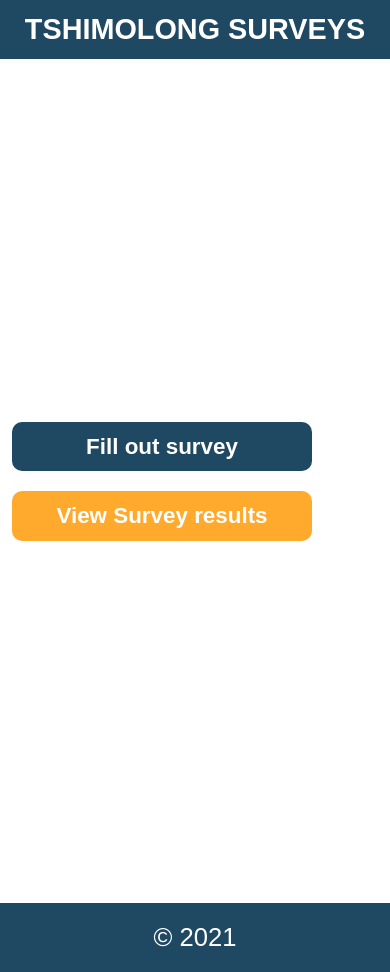
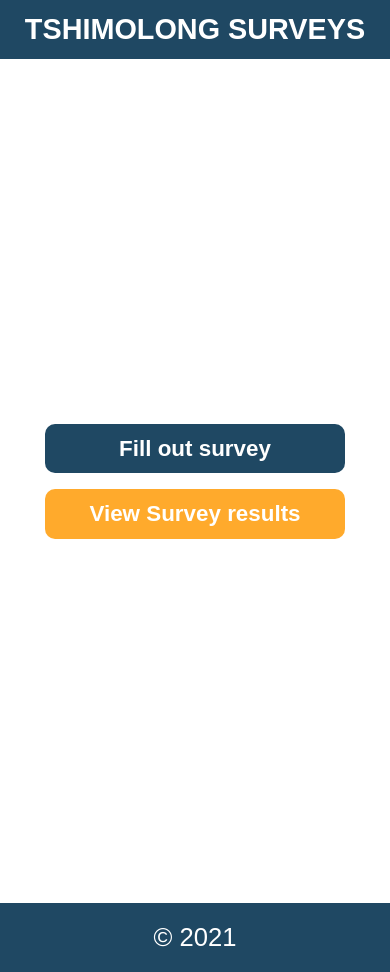
Before and after one commit to pmadinga/tshimolong, a React (Create React App) app: page / in a window 390 px wide. Built offline with nearby package versions, Linux system fonts and the light colour scheme.

Commit message:
Improved responsive layout + removed build bundle from repo

```diff
--- a/src/index.css
+++ b/src/index.css
@@ -26,9 +26,11 @@
 }
 
 /* Home body */
-
+.home{
+  margin: 0!important;
+  padding: 0!;
+}
 .links{
-
   text-align: center;
 }
 
@@ -37,6 +39,7 @@
   display: flex;
   justify-content: center;
   align-items: center;
+  margin: 0;;
 }
 .nav-link{
   width: 300px;
--- a/src/views/pages/Home.js
+++ b/src/views/pages/Home.js
@@ -6,11 +6,11 @@ const Home = () =>{
             <Container className="center">
 
                 <Row className="links">
-                    <Col sm="12" md="6" lg="6" >
-                        <Nav.Link href="/survey" className="fill-survey">Fill out survey</Nav.Link>
+                    <Col sm="12" md="6" lg="6" className="m-auto">
+                        <Nav.Link href="/survey" className="fill-survey m-auto my-2">Fill out survey</Nav.Link>
                     </Col>
                     <Col sm="12" md="6" lg="6">
-                        <Nav.Link href="/results" className="view-survey ">View Survey results</Nav.Link>
+                        <Nav.Link href="/results" className="view-survey m-auto my-2">View Survey results</Nav.Link>
                     </Col>
                 </Row>
             </Container>
```
Also changed, not shown: 1 other file (tests, documents, lock files or other folders).
